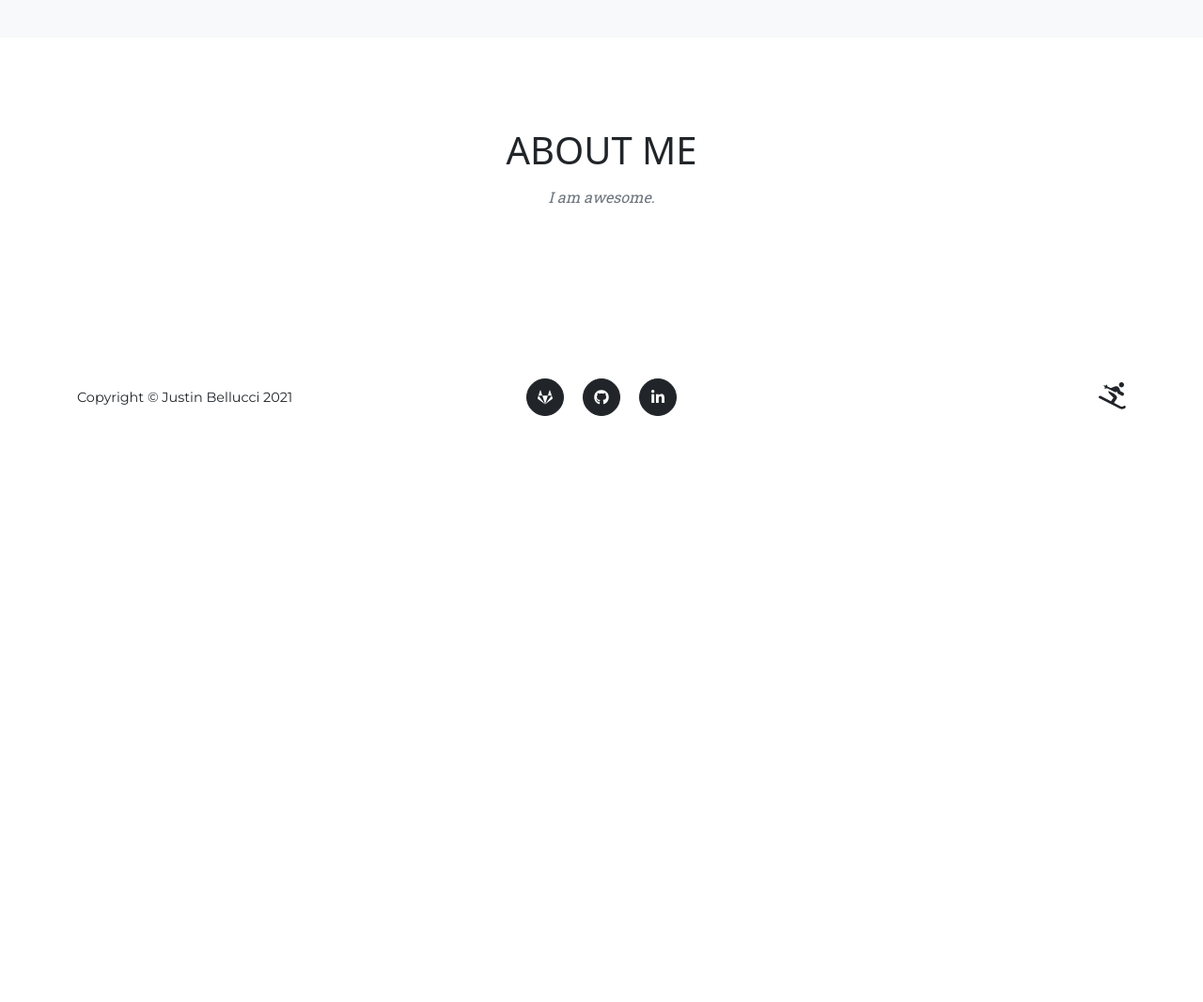
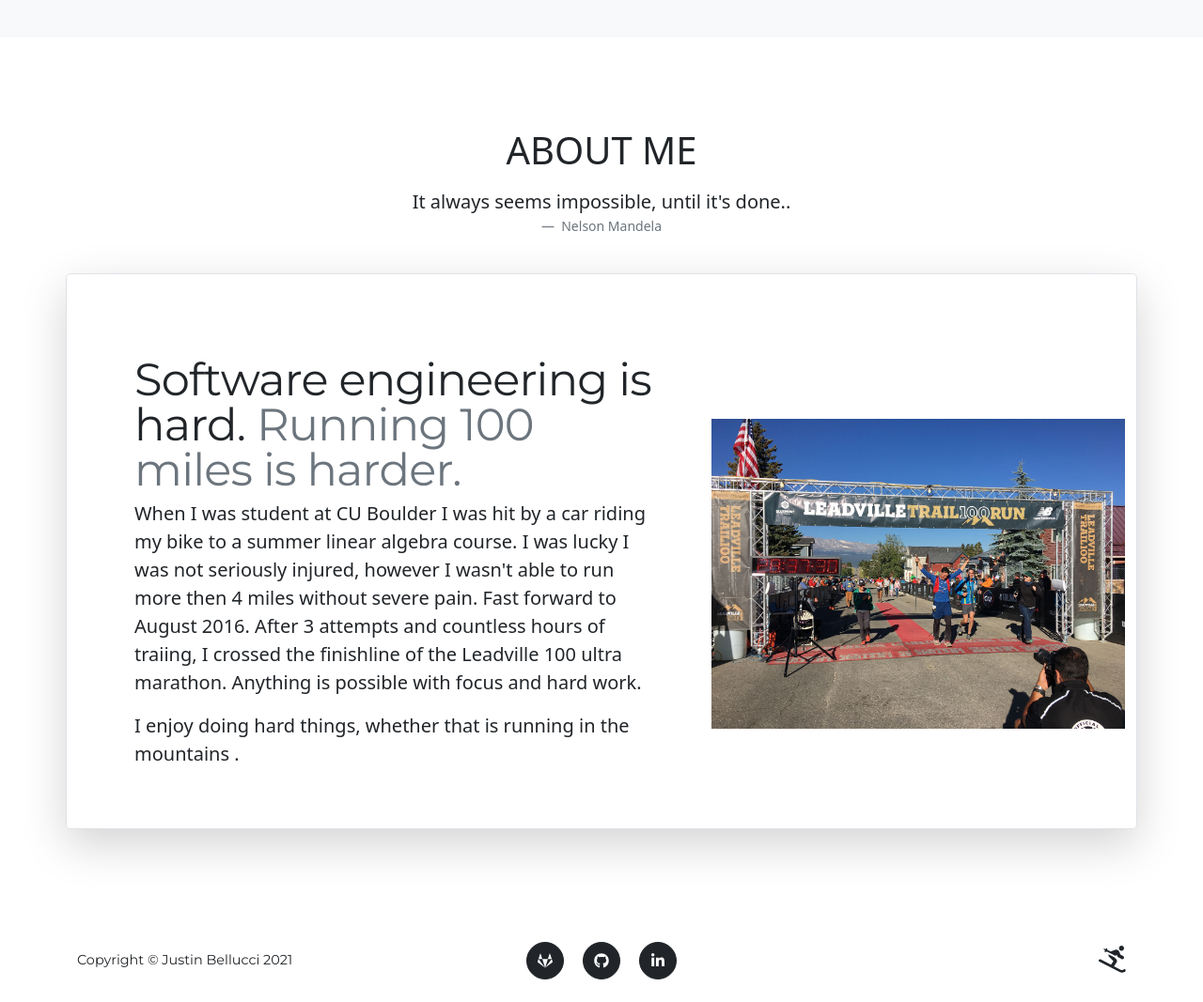
Before and after one commit to justinbellucci/personal-website-app, a Flask app: page / in a window 1280 px wide. Shown: the part 1897-2964 px from the top of the page at 94% size. Before the commit the page ends 2340 px from the top, so only its background shows below. Run offline with Flask 2, Linux system fonts and the light colour scheme; some libraries are stand-ins or nearby versions.

Commit message:
add about me content

```diff
--- a/templates/index.html
+++ b/templates/index.html
@@ -39,10 +39,10 @@
         <header class="masthead">
             <div class="container">
                 <div class="masthead-heading text-uppercase">Justin Bellucci</div>
-                <div class="masthead-subheading">I like machine learning and playing in the mountains.</div>
+                <div class="masthead-subheading">I love software engineering, machine learning and playing in the mountains.</div>
                 <br>
                 <br>
-                <a class="btn btn-primary btn-xl text-uppercase" href="#projects">My Projects</a>
+                <a class="btn btn-primary btn-xl text-uppercase" href="#projects">Explore Projects</a>
             </div>
         </header>
         <!-- Portfolio Grid-->
@@ -50,7 +50,7 @@
             <div class="container">
                 <div class="text-center">
                     <h2 class="section-heading text-uppercase">Projects</h2>
-                    <h3 class="section-subheading text-muted">Lorem ipsum dolor sit amet consectetur.</h3>
+                    <h3 class="section-subheading text-muted">A handpicked selection of projects for your viewing pleasure.</h3>
                 </div>
                 <div class="row">
                     <div class="col-lg-4 col-sm-6 mb-4">
@@ -151,8 +151,41 @@
             <div class="container">
                 <div class="text-center">
                     <h2 class="section-heading text-uppercase">About Me</h2>
-                    <h3 class="section-subheading text-muted">I am awesome.</h3>
+                    <!-- <h3 class="section-subheading text-muted">It always seems impossible, until it's done.</h3> -->
+                    <figure class="text-center">
+                        <blockquote class="blockquote">
+                          <p>It always seems impossible, until it's done..</p>
+                        </blockquote>
+                        <figcaption class="blockquote-footer">
+                          Nelson Mandela
+                        </figcaption>
+                      </figure>
+                      <br>
                 </div>
+            </div>
+            <div class="container marketing" id="featurette_projects">
+                <!-- <hr class="featurette-divider"> -->
+                <div class="row featurette p-4 pb-0 pe-lg-0 pt-lg-5 align-items-center rounded-3 border shadow-lg">
+                    <div class="col-md-7 p-3 p-lg-5 pt-lg-3">
+                        <h2 class="featurette-heading">Software engineering is hard. <span class="text-muted">Running 100 miles is harder.</span></h2>
+                        <p class="lead">When I was student at CU Boulder I was hit by a car riding my bike to a summer linear algebra course.
+                                        I was lucky I was not seriously injured, however I wasn't able to run more then 4 miles without severe pain.
+                                        Fast forward to August 2016. After 3 attempts and countless hours of traiing, I crossed the finishline of the
+                                        Leadville 100 ultra marathon. Anything is possible with focus and hard work.</p>
+                        <p class="lead">I enjoy doing hard things, whether that is running in the mountains .</p>
+                    </div>
+                    <div class="col-md-5">
+                        <div class="portfolio-item">
+                            <a class="portfolio-link" data-bs-toggle="modal" href="#about_01_modal">
+                                <div class="portfolio-hover">
+                                    <div class="portfolio-hover-content"><i class="fas fa-plus fa-3x"></i></div>
+                                </div>
+                                <img class="img-fluid" src="/static/images/about/LT100.jpg" alt="..." />
+                            </a>
+                        </div>
+                    </div>
+                </div>
+
             </div>
         </section>
         <!-- Footer  -->
@@ -171,6 +204,33 @@
                 </div>
             </div>
         </footer>
+        <!-- Portfolio Modals-->
+        <!-- About 01 Modal-->
+        <div class="portfolio-modal modal fade" id="about_01_modal" tabindex="-1" role="dialog" aria-hidden="true">
+            <div class="modal-dialog">
+                <div class="modal-content">
+                    <div class="close-modal fa fa-times" data-bs-dismiss="modal"></div>
+                    <div class="container">
+                        <div class="row justify-content-center">
+                            <div class="col-lg-12">
+                                <div class="modal-body">
+                                    <!-- Project details-->
+                                    <h2 class="text-uppercase">Leadville 100</h2>
+                                    <p class="item-intro text-muted">Lorem ipsum dolor sit amet consectetur.</p>
+                                    <img class="img-fluid d-block mx-auto" src="/static/images/about/LT100.jpg" alt="..." />
+                                    <p>Use this area to describe your project. Lorem ipsum dolor sit amet, consectetur adipisicing elit. Est blanditiis dolorem culpa incidunt minus dignissimos deserunt repellat aperiam quasi sunt officia expedita beatae cupiditate, maiores repudiandae, nostrum, reiciendis facere nemo!</p>
+                                    <img class="img-fluid d-block mx-auto" src="/static/images/about/run_01.jpg" alt="..." />
+                                    <p>Use this area to describe your project. Lorem ipsum dolor sit amet, consectetur adipisicing elit. Est blanditiis dolorem culpa incidunt minus dignissimos deserunt repellat aperiam quasi sunt officia expedita beatae cupiditate, maiores repudiandae, nostrum, reiciendis facere nemo!</p>
+                                    <img class="img-fluid d-block mx-auto" src="/static/images/about/ski_01.jpg" alt="..." />
+                                    <p>Use this area to describe your project. Lorem ipsum dolor sit amet, consectetur adipisicing elit. Est blanditiis dolorem culpa incidunt minus dignissimos deserunt repellat aperiam quasi sunt officia expedita beatae cupiditate, maiores repudiandae, nostrum, reiciendis facere nemo!</p>
+                                    <img class="img-fluid d-block mx-auto" src="/static/images/about/ski_02.jpg" alt="..." />
+                                </div>
+                            </div>
+                        </div>
+                    </div>
+                </div>
+            </div>
+        </div>
         <!-- Bootstrap core Javascript -->
         <script src="https://cdn.jsdelivr.net/npm/bootstrap@5.1.3/dist/js/bootstrap.bundle.min.js" integrity="sha384-ka7Sk0Gln4gmtz2MlQnikT1wXgYsOg+OMhuP+IlRH9sENBO0LRn5q+8nbTov4+1p" crossorigin="anonymous"></script>
         <!-- Custom Javascript -->
```
Also changed, not shown: static/images/about/LT100.jpg (added), static/images/about/run_01.jpg (added), static/images/about/ski_01.jpg (added), static/images/about/ski_02.jpg (added).
